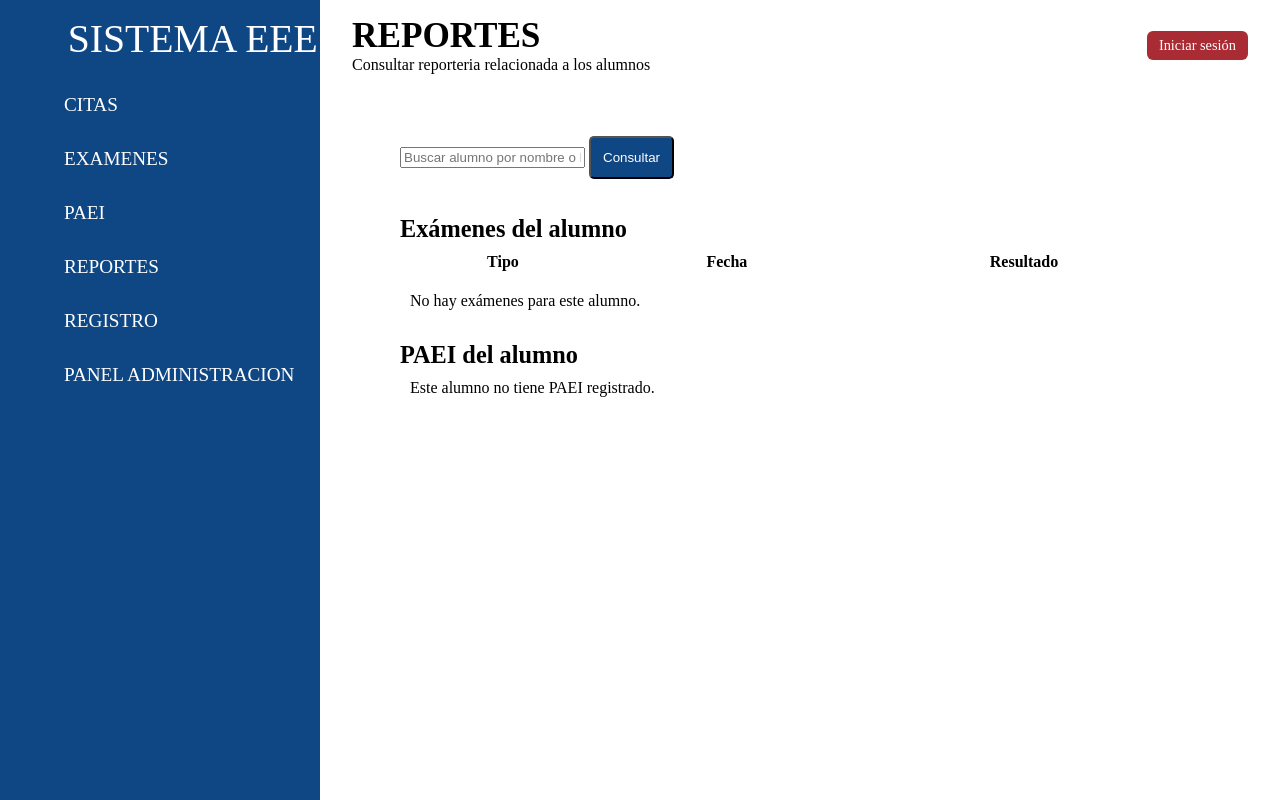
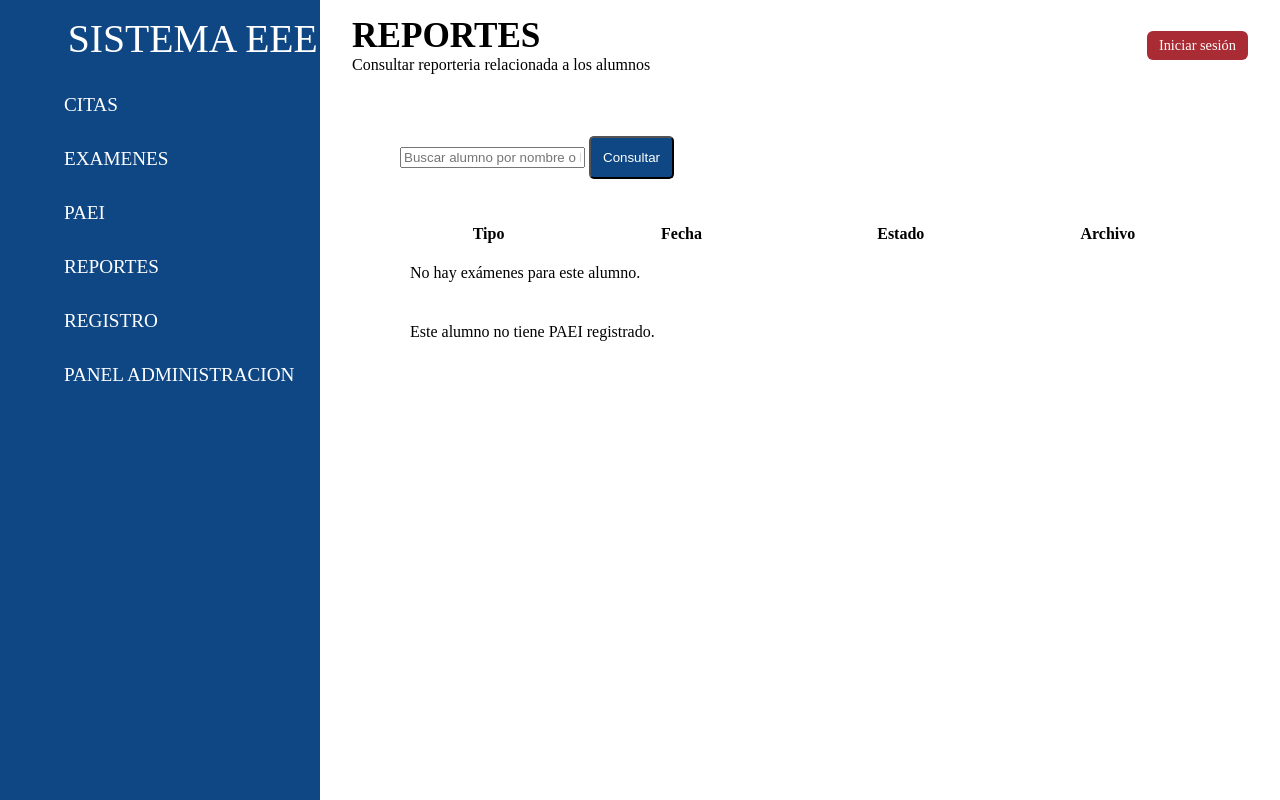
Before and after one commit to Javierhdz307/Sistema_EEE, a Django app: page /paei/historial/ in a window 1280 px wide. Run offline with Django 5.2, Linux system fonts and the light colour scheme; some libraries are stand-ins or nearby versions.

Commit message:
Modulo Reportes

```diff
--- a/templates/paginas/reportes.html
+++ b/templates/paginas/reportes.html
@@ -14,15 +14,13 @@
     </form>
 
     <br><br>
-
-    <h3>Exámenes del alumno</h3>
-
     <table>
         <thead>
             <tr>
                 <th>Tipo</th>
                 <th>Fecha</th>
-                <th>Resultado</th>
+                <th>Estado</th>
+                <th>Archivo</th>
             </tr>
         </thead>
 
@@ -30,9 +28,10 @@
             {% if examenes %}
                 {% for ex in examenes %}
                 <tr>
-                    <td>{{ ex.tipo }}</td>
-                    <td>{{ ex.fecha }}</td>
-                    <td>{{ ex.resultado }}</td>
+                    <td>{{ ex.tipo_examen }}</td>
+                    <td>{{ ex.fecha_realizado }}</td>
+                    <td>{{ ex.estado }}</td>
+                    <td><a href="{{ ex.archivo_examen.url }}" download>Descargar</a></td>
                 </tr>
                 {% endfor %}
             {% else %}
@@ -42,14 +41,14 @@
             {% endif %}
         </tbody>
     </table>
-    <h3>PAEI del alumno</h3>
     <table>
         <tbody>
             {% if paei %}
             <tr>
                 <td>PAEI</td>
-                <td>{{ paei.fecha }}</td>
-                <td><a href="{% url 'detalle_paei' paei.id %}">Ver detalles</a></td>
+                <td>{{ paei.fecha_realizado }}</td>
+                <td>{{ paei.estado }}</td>
+                <td><a href="{{ paei.archivo_paei.url }}" download>Descargar</a></td>
             </tr>
             {% else %}
             <tr>
```
